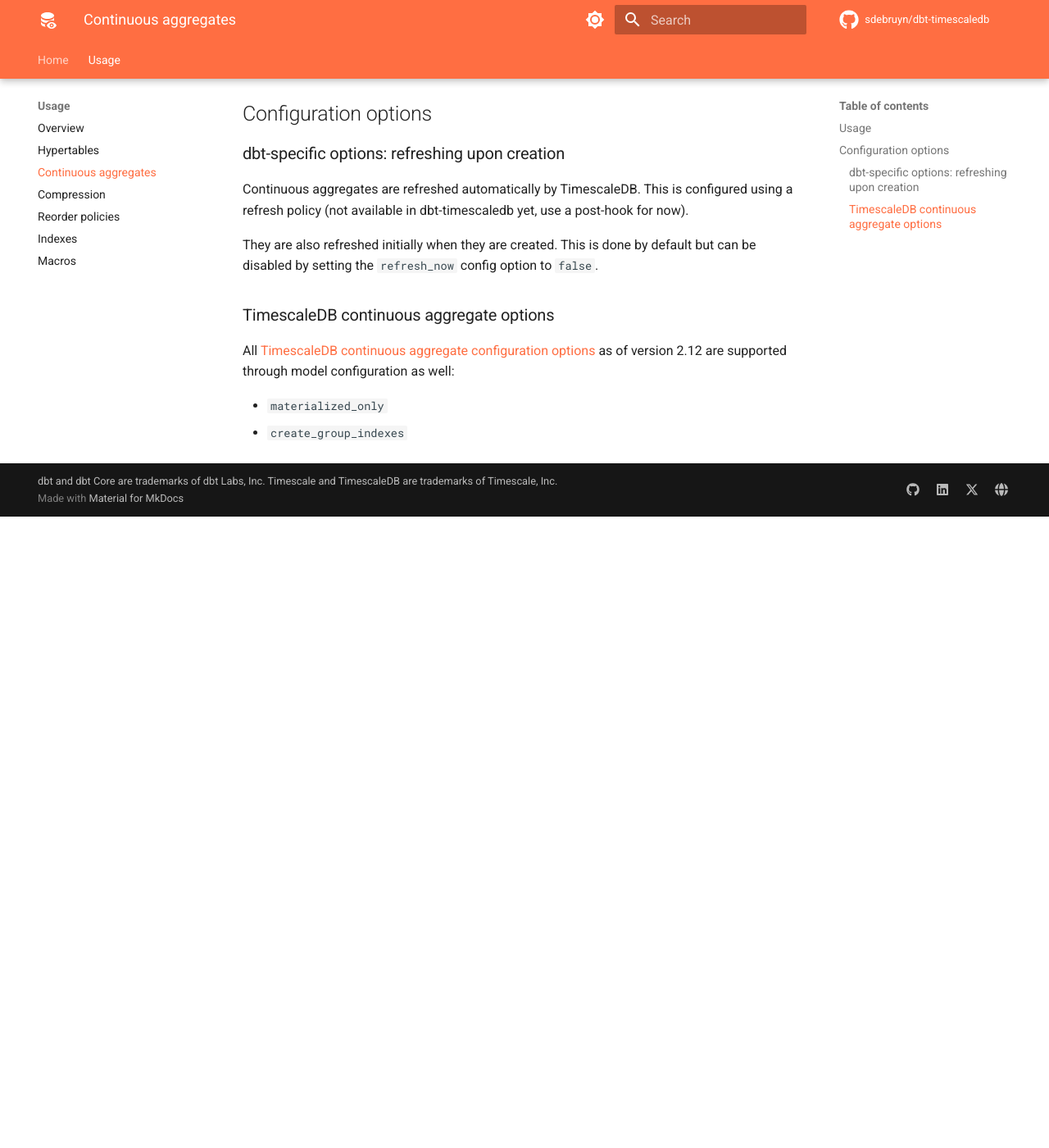
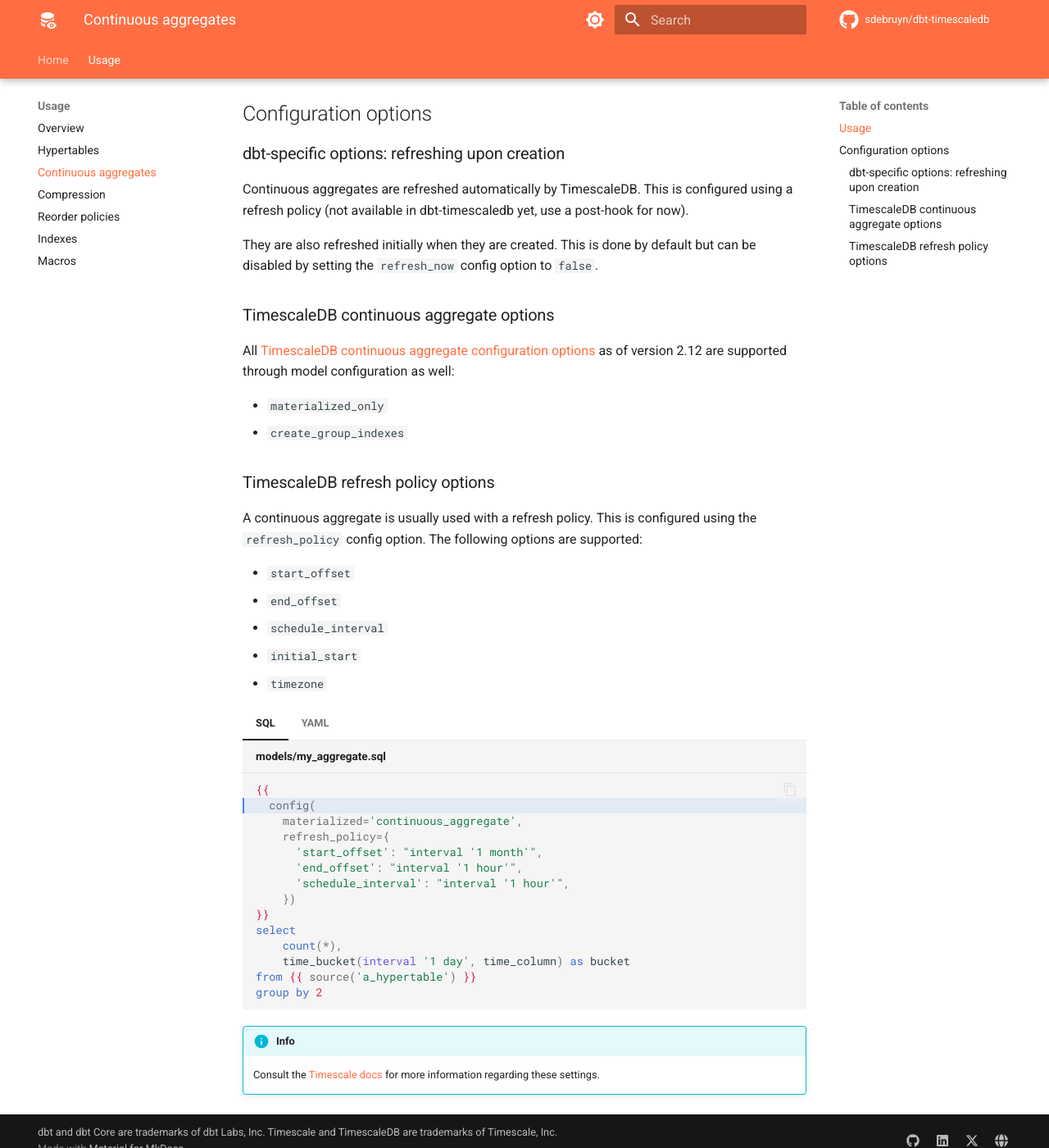
Before and after one commit to sdebruyn/dbt-timescaledb, an MkDocs documentation site: the page built from docs/usage/continuous-aggregates.md, in a window 1280 px wide and 1400 px high, scrolled down 879 px. Shown: the whole window at 82% size. Built offline with MkDocs 1.6.1 and Material for MkDocs 9.7.7, drawn with Linux system fonts in a browser that asks for light colours; plug-ins that fetch from the network failed and are left out; comment, search, counter and statistics services are not loaded; before the commit the page ends 1509 px from its top, so only the background shows below that; some of the changed text lies outside the part shown.

Commit message:
add refresh policies

````diff
--- a/docs/usage/continuous-aggregates.md
+++ b/docs/usage/continuous-aggregates.md
@@ -3,7 +3,7 @@
 Continuous aggregates are the reason that this adapter exists. With this adapter, you can use dbt to manage your continuous aggregates and their configuration.
 
 !!! info
-    Consult the [Timescale docs](https://docs.timescale.com/use-timescale/latest/hypertables/about-hypertables/) for more information on continuous aggregates.
+    Consult the [Timescale docs](https://docs.timescale.com/use-timescale/latest/hypertables/about-hypertables/) for more information regarding continuous aggregates.
 
 !!! tip "Materialized views"
     dbt-postgres 1.6 added support for [materialized views](https://docs.getdbt.com/docs/build/materializations#materialized-view). This feature is **also still available** in this adapter. The main difference between materialized views and continuous aggregates is that continuous aggregates are automatically refreshed (based on a policy) by TimescaleDB, while materialized views are refreshed manually or when you run `dbt run`.
@@ -49,3 +49,49 @@
 
 * `materialized_only`
 * `create_group_indexes`
+
+### TimescaleDB refresh policy options
+
+A continuous aggregate is usually used with a refresh policy. This is configured using the `refresh_policy` config option. The following options are supported:
+
+* `start_offset`
+* `end_offset`
+* `schedule_interval`
+* `initial_start`
+* `timezone`
+
+=== "SQL"
+
+    ```sql+jinja hl_lines="2" title="models/my_aggregate.sql"
+    {{
+      config(
+        materialized='continuous_aggregate',
+        refresh_policy={
+          'start_offset': "interval '1 month'",
+          'end_offset': "interval '1 hour'",
+          'schedule_interval': "interval '1 hour'",
+        })
+    }}
+    select
+        count(*),
+        time_bucket(interval '1 day', time_column) as bucket
+    from {{ source('a_hypertable') }}
+    group by 2
+    ```
+
+=== "YAML"
+
+    ```yaml hl_lines="4" title="dbt_project.yaml"
+    models:
+      your_project_name:
+        model_name:
+          +materialized: continuous_aggregate
+          +refresh_policy:
+            start_offset: "interval '1 month'"
+            end_offset: "interval '1 hour'"
+            schedule_interval: "interval '1 hour'"
+    # ...
+    ```
+
+!!! info
+    Consult the [Timescale docs](https://docs.timescale.com/api/latest/continuous-aggregates/add_continuous_aggregate_policy/) for more information regarding these settings.
````
Also changed, not shown: docs/usage/compression.md (+2 -2 lines), docs/usage/hypertables.md (+2 -2 lines), docs/usage/indexes.md (+2 -2 lines), docs/usage/reorder-policies.md (+1 -1 lines), 4 other files.
